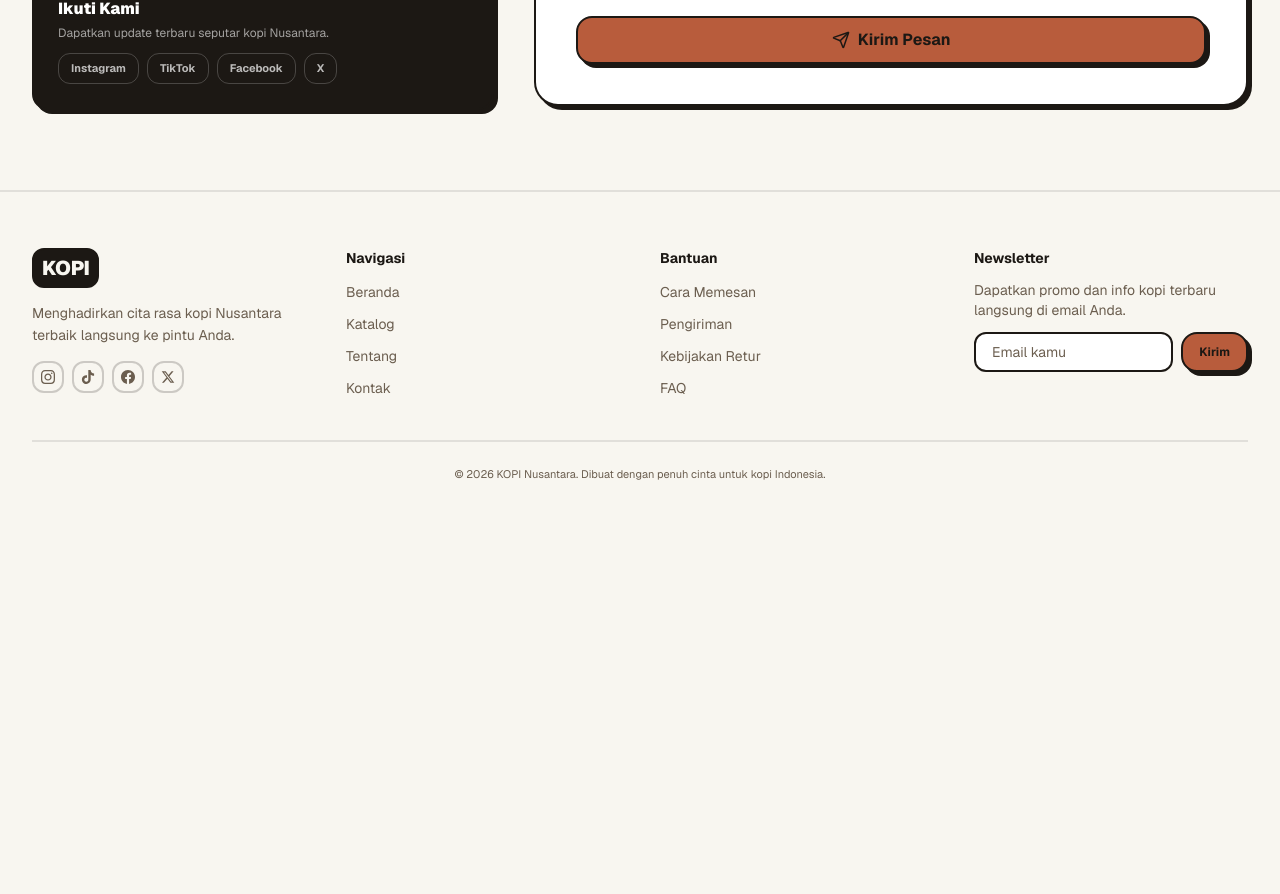
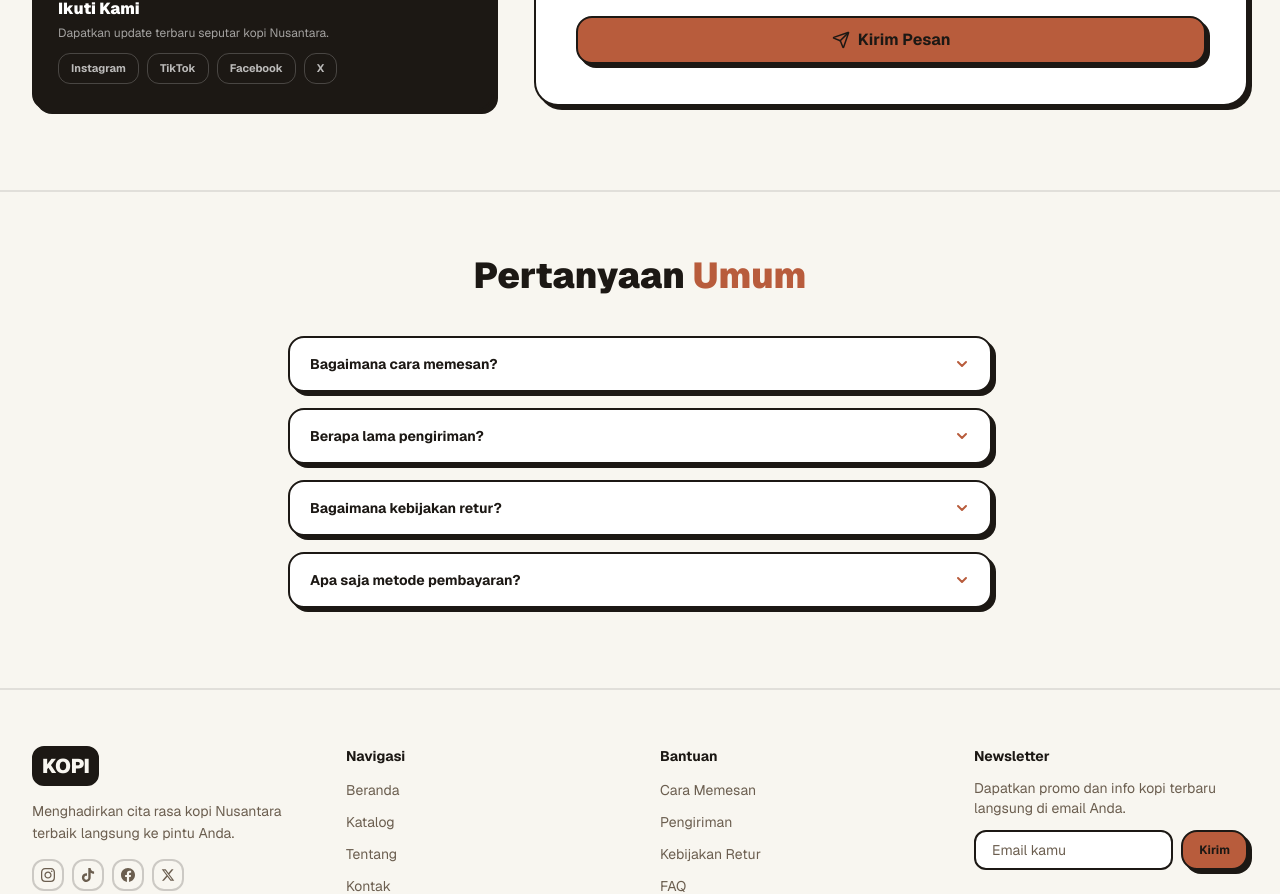
Before and after one commit to dennoaditya-art/kopi-kreatif, a Next.js app: page /kontak in a window 1280 px wide. Shown: the part 975-1869 px from the top of the page. Before the commit the page ends 1513 px from the top, so only its background shows below. Built offline with nearby package versions, Linux system fonts and the light colour scheme.

Commit message:
fix: flavor colors match data, footer bantuan unique links + FAQ section, aria-labels

```diff
--- a/src/app/katalog/page.tsx
+++ b/src/app/katalog/page.tsx
@@ -81,6 +81,7 @@ export default function KatalogPage() {
             <Input
               type="text"
               placeholder="Cari kopi..."
+              aria-label="Cari produk kopi"
               value={search}
               onChange={(e) => setSearch(e.target.value)}
               className="pl-9 text-sm h-10 w-full"
@@ -89,6 +90,7 @@ export default function KatalogPage() {
           <select
             value={sort}
             onChange={(e) => setSort(e.target.value)}
+            aria-label="Urutkan produk"
             className="rounded-xl border-2 border-ink px-3 py-2 text-xs font-bold bg-white dark:bg-surface-alt-ink text-ink cursor-pointer focus:ring-2 focus:ring-brick focus:outline-none h-10 shrink-0 card-shadow-hard"
           >
             <option value="">Urutkan: Terbaru</option>
--- a/src/app/kontak/page.tsx
+++ b/src/app/kontak/page.tsx
@@ -232,6 +232,59 @@ export default function KontakPage() {
           </div>
         </div>
         </section>
+
+      {/* FAQ */}
+      <section className="border-t-2 border-ink/10 pb-16 sm:pb-20">
+        <div className="mx-auto max-w-3xl px-4 sm:px-6 lg:px-8">
+          <motion.div
+            className="mb-10 text-center pt-16"
+            initial={{ opacity: 0, y: 16 }}
+            whileInView={{ opacity: 1, y: 0 }}
+            viewport={{ once: true }}
+          >
+            <h2 className="text-3xl font-black tracking-display sm:text-4xl" id="faq">
+              Pertanyaan <span className="text-brick">Umum</span>
+            </h2>
+          </motion.div>
+          <div className="space-y-4">
+            {[
+              { id: "cara-memesan", q: "Bagaimana cara memesan?", a: "Pilih produk favorit dari katalog, atur jumlah dan grind sesuai selera, lalu klik Tambah ke Keranjang. Setelah selesai, lanjut ke halaman Checkout dan isi data pengiriman." },
+              { id: "pengiriman", q: "Berapa lama pengiriman?", a: "Reguler 3-5 hari kerja, Express 1-2 hari kerja, dan Same Day 6-8 jam (area terbatas). Gratis ongkir untuk pembelian minimal Rp100.000." },
+              { id: "kebijakan-retur", q: "Bagaimana kebijakan retur?", a: "Produk yang belum dibuka dapat diretur dalam 7 hari setelah diterima. Hubungi kami melalui halaman ini untuk proses retur." },
+              { id: "metode-pembayaran", q: "Apa saja metode pembayaran?", a: "Kami menerima Transfer Bank (BCA, Mandiri), GoPay, dan COD. Pembayaran akan dikonfirmasi otomatis setelah transfer." },
+            ].map((faq, i) => (
+              <motion.details
+                key={faq.id}
+                id={faq.id}
+                className="group rounded-2xl border-2 border-ink bg-white dark:bg-surface-alt-ink overflow-hidden card-shadow-hard"
+                initial={{ opacity: 0, y: 12 }}
+                whileInView={{ opacity: 1, y: 0 }}
+                viewport={{ once: true }}
+                transition={{ delay: i * 0.08 }}
+              >
+                <summary className="flex items-center justify-between gap-4 px-5 py-4 cursor-pointer font-bold text-sm text-ink dark:text-white list-none select-none">
+                  {faq.q}
+                  <motion.span
+                    className="text-brick shrink-0"
+                    animate={{ rotate: 0 }}
+                    whileHover={{ rotate: 90 }}
+                  >
+                    <svg width="16" height="16" viewBox="0 0 24 24" fill="none" stroke="currentColor" strokeWidth="3" strokeLinecap="round" strokeLinejoin="round"><path d="M6 9l6 6 6-6"/></svg>
+                  </motion.span>
+                </summary>
+                <motion.div
+                  className="px-5 pb-4 text-sm text-ink-muted leading-relaxed"
+                  initial={{ height: 0, opacity: 0 }}
+                  animate={{ height: "auto", opacity: 1 }}
+                  transition={{ duration: 0.3 }}
+                >
+                  {faq.a}
+                </motion.div>
+              </motion.details>
+            ))}
+          </div>
+        </div>
+      </section>
     </div>
   )
 }
--- a/src/components/footer.tsx
+++ b/src/components/footer.tsx
@@ -46,8 +46,13 @@ export function Footer() {
           <div className="space-y-3">
             <h3 className="font-bold text-ink text-sm">Bantuan</h3>
           <ul className="space-y-2">
-            {["Cara Memesan", "Pengiriman", "Kebijakan Retur", "FAQ"].map((item) => (
-              <li key={item}><Link href="/kontak" className="text-sm hover:text-brick transition-colors">{item}</Link></li>
+            {[
+              { label: "Cara Memesan", href: "/kontak#cara-memesan" },
+              { label: "Pengiriman", href: "/kontak#pengiriman" },
+              { label: "Kebijakan Retur", href: "/kontak#kebijakan-retur" },
+              { label: "FAQ", href: "/kontak#faq" },
+            ].map((item) => (
+              <li key={item.label}><Link href={item.href} className="text-sm hover:text-brick transition-colors">{item.label}</Link></li>
             ))}
           </ul>
           </div>
@@ -56,8 +61,8 @@ export function Footer() {
             <h3 className="font-bold text-ink text-sm">Newsletter</h3>
             <p className="text-sm text-ink-muted">Dapatkan promo dan info kopi terbaru langsung di email Anda.</p>
             <div className="flex gap-2">
-              <Input type="email" placeholder="Email kamu" className="h-10 text-sm" />
-              <button className="shrink-0 text-xs h-10 px-4 rounded-[16px] bg-brick text-ink font-bold border-2 border-ink card-shadow-hard hover:card-shadow-hard-hover transition-all active:translate-x-[2px] active:translate-y-[2px] active:shadow-none">
+              <Input type="email" placeholder="Email kamu" aria-label="Email untuk newsletter" className="h-10 text-sm" />
+              <button aria-label="Langganan newsletter" className="shrink-0 text-xs h-10 px-4 rounded-[16px] bg-brick text-ink font-bold border-2 border-ink card-shadow-hard hover:card-shadow-hard-hover transition-all active:translate-x-[2px] active:translate-y-[2px] active:shadow-none">
                 Kirim
               </button>
             </div>
--- a/src/components/product-card.tsx
+++ b/src/components/product-card.tsx
@@ -8,25 +8,28 @@ import { Star, ShoppingCart } from "lucide-react"
 import type { Product } from "@/lib/coffee-data"
 
 export const FLAVOR_COLORS: Record<string, string> = {
-  Chocolate: "bg-brick/10 text-ink border-brick/20",
+  "Cokelat Hitam": "bg-brick/10 text-ink border-brick/20",
+  "Cokelat Susu": "bg-brick/10 text-ink border-brick/20",
   "Dark Chocolate": "bg-brick/10 text-ink border-brick/20",
-  Caramel: "bg-brick/10 text-ink border-brick/20",
-  "Brown Sugar": "bg-brick/10 text-ink border-brick/20",
-  Spicy: "bg-brick/10 text-brick border-brick/20",
-  Nutty: "bg-brick/10 text-ink border-brick/20",
-  Floral: "bg-olive/10 text-olive border-olive/20",
-  Fruity: "bg-brick/10 text-brick border-brick/20",
-  Citrus: "bg-brick/10 text-ink border-brick/20",
-  Berry: "bg-brick/10 text-brick border-brick/20",
+  Karamel: "bg-brick/10 text-ink border-brick/20",
+  Rempah: "bg-brick/10 text-brick border-brick/20",
+  Jeruk: "bg-brick/10 text-ink border-brick/20",
+  Kacang: "bg-brick/10 text-ink border-brick/20",
+  "Kacang Almond": "bg-brick/10 text-ink border-brick/20",
+  "Kayu Manis": "bg-brick/10 text-ink border-brick/20",
+  Herbal: "bg-olive/10 text-olive border-olive/20",
+  Earthy: "bg-ink/5 text-ink-muted border-ink/10",
   Lemon: "bg-brick/10 text-ink border-brick/20",
   "Jeruk Bali": "bg-brick/10 text-brick border-brick/20",
   "Gula Aren": "bg-brick/10 text-ink border-brick/20",
-  Tropical: "bg-olive/10 text-olive border-olive/20",
-  Earthy: "bg-ink/5 text-ink-muted border-ink/10",
-  Herbal: "bg-olive/10 text-olive border-olive/20",
-  Wine: "bg-brick/10 text-brick border-brick/20",
-  "Red Apple": "bg-brick/10 text-brick border-brick/20",
-  Creamy: "bg-brick/5 text-ink border-brick/10",
+  "Gula Bakar": "bg-brick/10 text-ink border-brick/20",
+  "Buah Tropis": "bg-olive/10 text-olive border-olive/20",
+  "Buah Merah": "bg-brick/10 text-brick border-brick/20",
+  "Buah Hitam": "bg-brick/10 text-brick border-brick/20",
+  Kakao: "bg-brick/10 text-ink border-brick/20",
+  Melati: "bg-olive/10 text-olive border-olive/20",
+  Madu: "bg-brick/5 text-ink border-brick/10",
+  Tembakau: "bg-brick/10 text-ink border-brick/20",
 }
 
 function getFlavorColor(note: string) {
```
